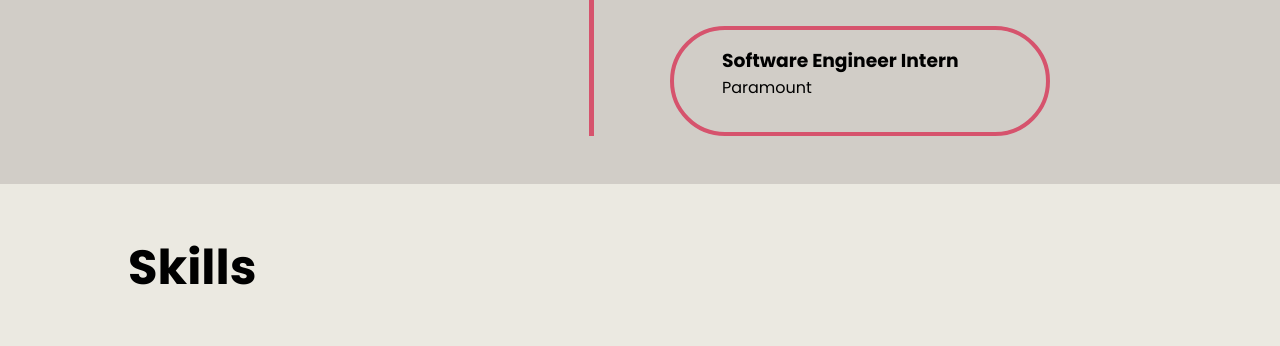
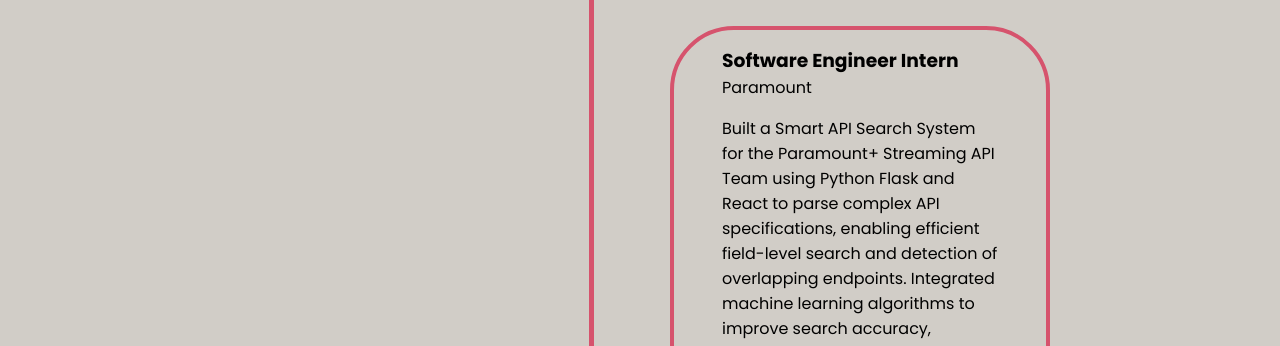
Before and after one commit to tans88/portfolio-website, a website: page index.html in a window 1280 px wide. Shown: the part 3110-3456 px from the top of the page. Drawn offline with nearby package versions, Linux system fonts and the light colour scheme.

Commit message:
updated Paramount internship description

```diff
--- a/index.html
+++ b/index.html
@@ -115,7 +115,10 @@
                     <div class="description">
                         <h3>Software Engineer Intern</h3>
                         <p>Paramount</p>
-                        <p></p>
+                        <p>Built a Smart API Search System for the Paramount+ Streaming API Team using Python Flask and React to parse
+                            complex API specifications, enabling efficient field-level search and detection of overlapping endpoints.
+                            Integrated machine learning algorithms to improve search accuracy, containerized the app with Docker, and
+                            collaborated in an Agile environment using JIRA.</p>
                     </div>
                 </div>
 
```
